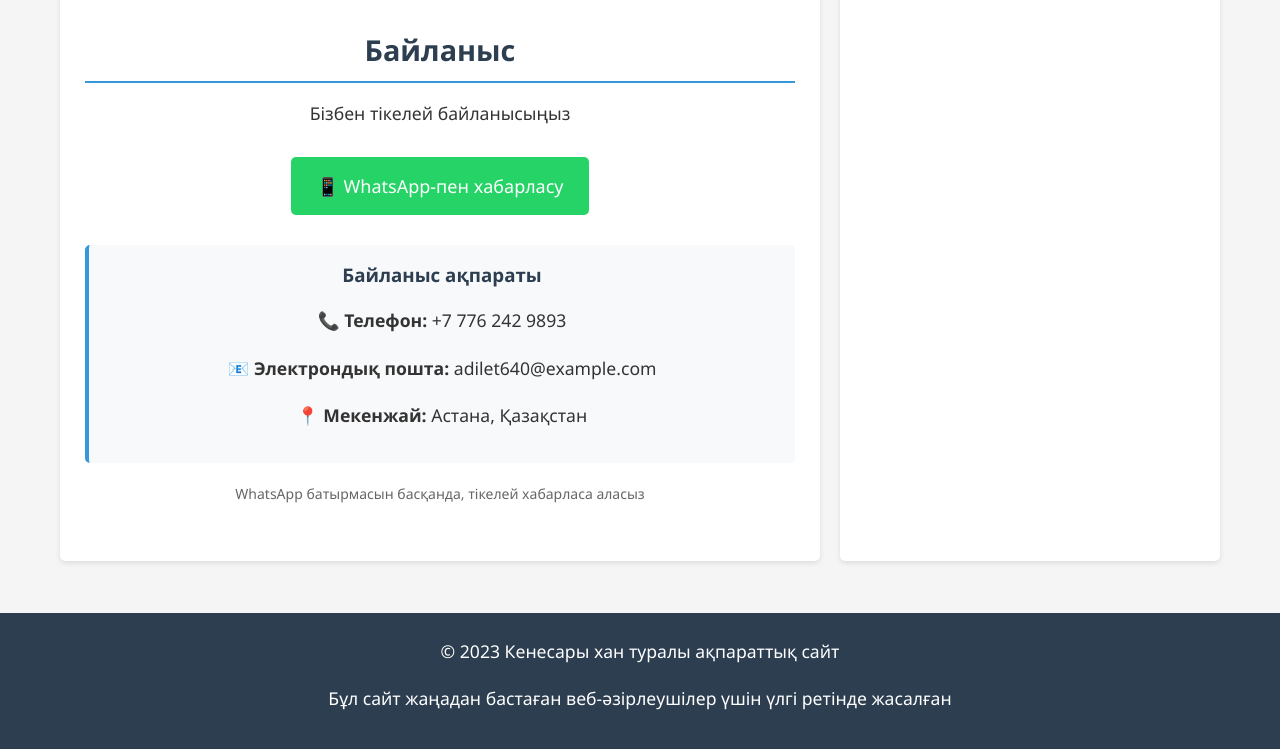
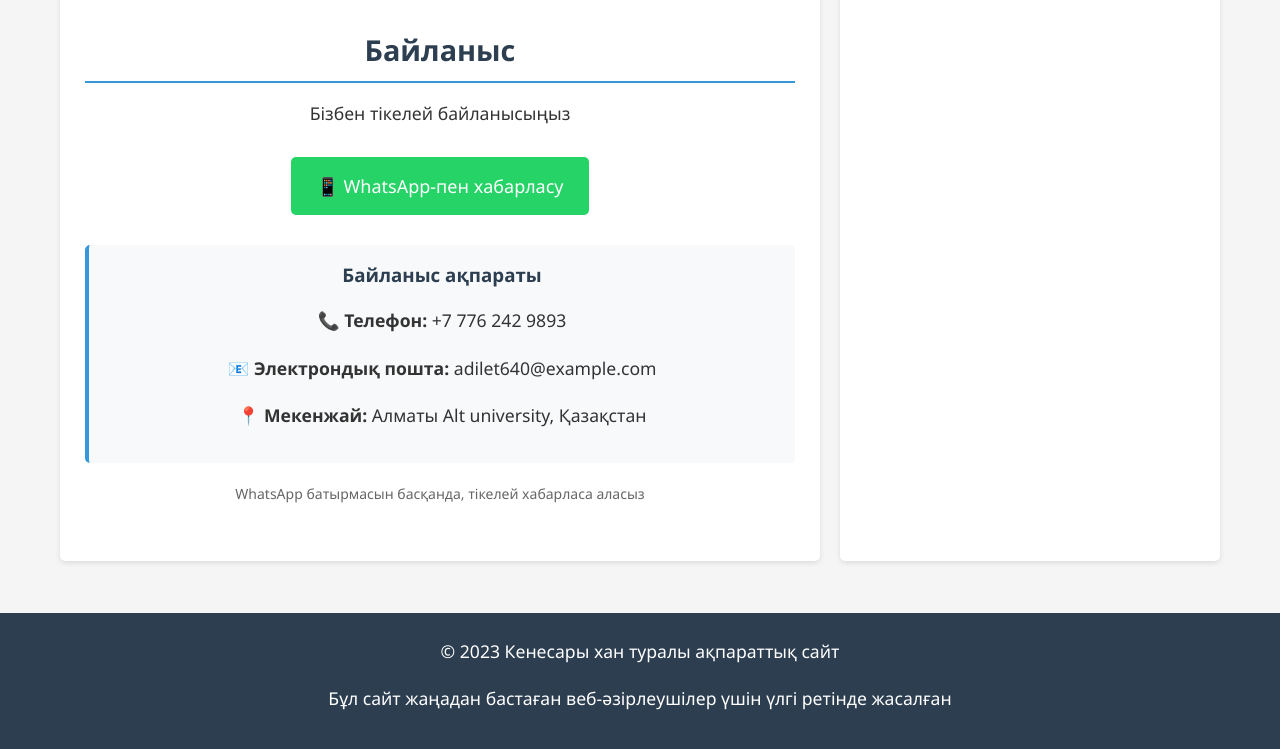
Before and after one commit to Adilet640/my-first-website, a plain HTML site: page index.html in a window 1280 px wide. Shown: the part 1990-2739 px from the top of the page. Drawn offline with Linux system fonts and the light colour scheme.

Commit message:
Update index.html

```diff
--- a/index.html
+++ b/index.html
@@ -291,7 +291,7 @@
                         <h3>Байланыс ақпараты</h3>
                         <p><strong>📞 Телефон:</strong> +7 776 242 9893</p>
                         <p><strong>📧 Электрондық пошта:</strong> adilet640@example.com</p>
-                        <p><strong>📍 Мекенжай:</strong> Астана, Қазақстан</p>
+                        <p><strong>📍 Мекенжай:</strong> Алматы  Alt university, Қазақстан</p>
                     </div>
 
                     <p style="margin-top: 15px; color: #666; font-size: 14px;">
@@ -344,4 +344,5 @@
         <p>Бұл сайт жаңадан бастаған веб-әзірлеушілер үшін үлгі ретінде жасалған</p>
     </footer>
 </body>
+
 </html>
```
